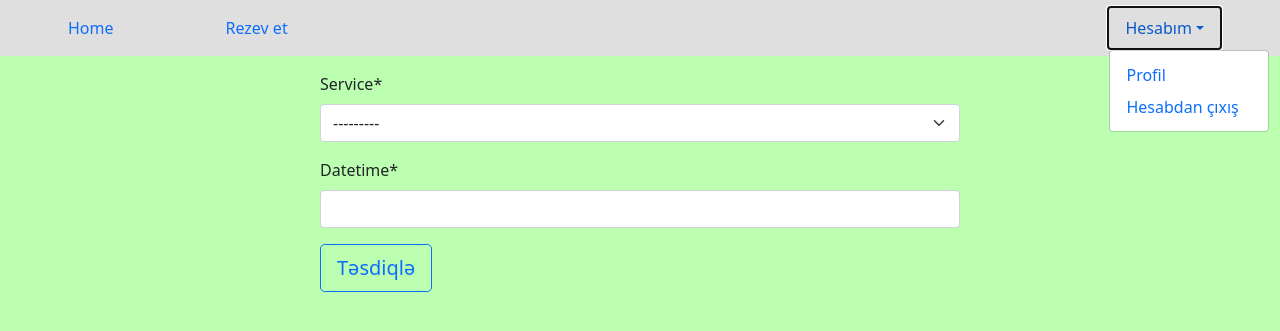
After one commit to Izzet-Aghayev/reservations_project, a Django app: page /resev/ in a window 1280 px wide, after a click on "Hesabım". The commit adds this page. Shown: the top 331 px of the page. Run offline with Django 5.2, Linux system fonts and the light colour scheme; a user stored in the database is signed in; data comes from the database, SQL or seed files in the repository; both versions use the stored data as it was after the commit; some libraries are stand-ins or nearby versions.

Commit message:
Add reservation

```diff
--- a/accounts/urls.py
+++ b/accounts/urls.py
@@ -7,4 +7,5 @@ from accounts import views as accounts_views
 urlpatterns = [
     path('register/', accounts_views.RegisterView.as_view(), name='register'),
     path('login/', accounts_views.LoginView.as_view(), name='login'),
+    path('logout/', accounts_views.LogoutView.as_view(), name='logout'),
 ]
--- a/config/urls.py
+++ b/config/urls.py
@@ -20,6 +20,6 @@ from django.urls import path, include
 urlpatterns = [
     path('admin/', admin.site.urls),
 
-    # path('', include('reservations.urls')),
+    path('', include('reservations.urls')),
     path('accounts/', include('accounts.urls')),
 ]
--- /dev/null
+++ b/reservations/forms.py
@@ -0,0 +1,13 @@
+from django import forms
+
+from reservations.models import(
+    Service,
+    Reservation,
+)
+
+
+
+class CreateReservationForms(forms.ModelForm):
+    class Meta:
+        model = Reservation
+        fields = ('service', 'datetime')
--- a/reservations/urls.py
+++ b/reservations/urls.py
@@ -1 +1,10 @@
 from django.urls import path
+
+from reservations import views as reservation_views
+
+
+
+urlpatterns = [
+    path('', reservation_views.HomeView.as_view(), name='home'),
+    path('resev/', reservation_views.CreateReservationView.as_view(), name='resev'),
+]
--- a/reservations/views.py
+++ b/reservations/views.py
@@ -1,3 +1,55 @@
-from django.shortcuts import render
+from django.shortcuts import redirect, render
+from django.views import View
+from django.contrib.auth.mixins import LoginRequiredMixin
+from django.contrib import messages
 
-# Create your views here.
+from reservations.forms import (
+    CreateReservationForms,
+)
+from reservations.models import (
+    Service,
+    Reservation,
+)
+
+
+
+class HomeView(View):
+    def get(self, request):
+        return render(request, 'reservations/home_page.html', {})
+
+
+
+class CreateReservationView(LoginRequiredMixin, View):
+    def get_user(self, request):
+        user = request.user
+        return user
+
+    def get(self, request):
+        form = CreateReservationForms()
+        context = {
+            'form': form
+        }
+
+        return render(request, 'reservations/add_resev.html', context)
+
+    def post(self, request):
+        user = self.get_user(request)
+        form = CreateReservationForms(request.POST)
+
+        if form.is_valid():
+            service = form.cleaned_data['service']
+            datetime = form.cleaned_data['datetime']
+
+            Reservation.objects.create(user=user, service=service, datetime=datetime)
+
+            messages.success(request, 'Rezervasiya edildi')
+            return redirect('home')
+
+        else:
+            messages.error(request, form.errors)
+            return redirect('resev')
+
+
+# resevleri list et
+# tesdiq redd et legv et
+# service yaratma
--- a/templates/base/layout.html
+++ b/templates/base/layout.html
@@ -7,6 +7,8 @@
     <title>Reservation|</title>
   </head>
   <body>
+    {% include 'base/nav.html' %}
+
     {% block messages %}
 
     {% endblock %}
--- /dev/null
+++ b/templates/base/nav.html
@@ -0,0 +1,79 @@
+<nav class="navbar navbar-expand-lg bg-body-tertiary" style="background-color: rgb(223, 223, 223);">
+    {% if user.is_authenticated %}
+      {% if user.is_admin == 1 %}
+        <div class="container-fluid">
+          <ul class="navbar-nav">
+            <li class="nav-item mx-5">
+              <a class="nav-link" aria-current="page" href="{% url 'home' %}">Home</a>
+            </li>
+          </ul>
+          <div class="nav-item dropdown me-5">
+            <a class="nav-link dropdown-toggle" href="#" role="button" data-bs-toggle="dropdown" aria-expanded="false">Hesabım</a>
+            <ul class="dropdown-menu">
+              <li>
+                <a class="dropdown-item text-primary" href="{% url 'home' %}">Profil</a>
+              </li>
+              <li>
+                <a class="dropdown-item text-primary" href="{% url 'logout' %}">Hesabdan çıxış</a>
+              </li>
+            </ul>
+          </div>
+        </div>
+      {% else %}
+        <div class="container-fluid">
+          <ul class="navbar-nav">
+            <li class="nav-item mx-5">
+              <a class="nav-link" aria-current="page" href="{% url 'home' %}">Home</a>
+            </li>
+            <li class="nav-item mx-5">
+              <a class="nav-link" aria-current="page" href="{% url 'resev' %}">Rezev et</a>
+            </li>
+          </ul>
+          <div class="nav-item dropdown me-5">
+            <a class="nav-link dropdown-toggle" href="#" role="button" data-bs-toggle="dropdown" aria-expanded="false">Hesabım</a>
+            <ul class="dropdown-menu">
+              <li>
+                <a class="dropdown-item text-primary"
+                  href="{% url 'home' %}">
+                  Profil
+                </a>
+              </li>
+              <li>
+                <a class="dropdown-item text-primary"
+                  href="{% url 'logout' %}">
+                  Hesabdan çıxış
+                </a>
+              </li>
+            </ul>
+          </div>
+        </div>
+      {% endif %}
+    {% else %}
+      <div class="container-fluid">
+        <ul class="navbar-nav">
+          <li class="nav-item mx-5">
+            <a class="nav-link"
+              aria-current="page"
+              href="{% url 'home' %}">
+              Bütün elanlar
+            </a>
+          </li>
+
+          <li class="nav-item me-5">
+            <a class="nav-link "
+              aria-current="page"
+              href="{% url 'register' %}">
+              Qeydiyyatdan keçin
+            </a>
+          </li>
+
+          <li class="nav-item">
+            <a class="nav-link"
+              href="{% url 'login' %}">
+              Daxil olun
+            </a>
+          </li>
+        </ul>
+      </div>
+    {% endif %}
+  </nav>
--- /dev/null
+++ b/templates/reservations/add_resev.html
@@ -0,0 +1,27 @@
+{% extends "base/layout.html" %}
+{% load crispy_forms_filters %}
+{% load crispy_forms_tags %}
+
+{% block message %}
+  {% if messages %}
+    {% for message in messages %}
+      <div class="container" style="background-color: lightsteelblue; width: 600px; border-radius: 50%;">
+        <b><div class="mx-auto p-2" style="width: auto; font-size: 18px; color: rgb(219, 36, 36); text-align: center;">{{ message }}</div></b>
+      </div>
+    {% endfor %}
+  {% endif %}
+{% endblock %}
+
+{% block content %}
+<body style="background-color: rgb(188, 255, 177);">
+  <div class="d-flex justify-content-center my-3">
+    <div class="w-50">
+      <form method="post">
+        {% csrf_token %}
+        {{ form|crispy }}
+        <input type="submit" value="Təsdiqlə" class="btn btn-outline-primary btn-lg" />
+      </form>
+    </div>
+  </div>
+</body>
+{% endblock %}
```
Also changed, not shown: accounts/views.py (+12 -2 lines), templates/reservations/home_page.html (added, +15 -0 lines), db.sqlite3.
